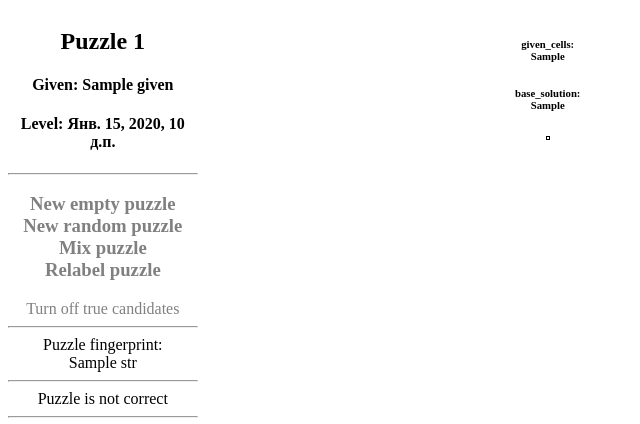
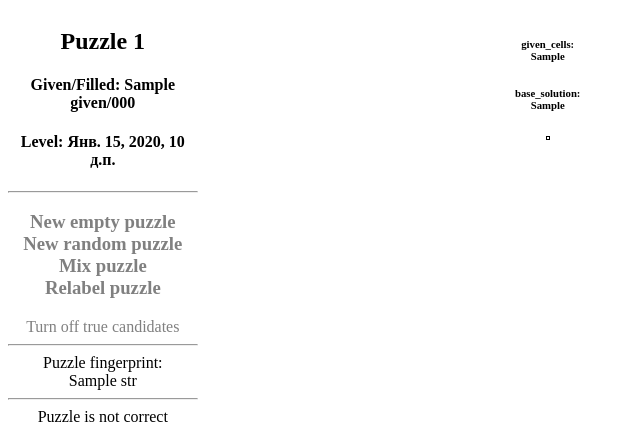
Before and after one commit to GermanMartynov/sdk17, a Django app: template templates/sudoku/puzzle.html in a window 1280 px wide. Shown: the top 424 px of the page, without its empty margins (0-640 px from the left). Run offline with Django 3.2, Linux system fonts and the light colour scheme; the template is opened without the code that fills it: most values are stand-ins (such as "Sample title", 1, 10 or a date in 2020).

Commit message:
перемешивание и откат для пазла и решения базового пазла

```diff
--- a/sudoku/sudoku.py
+++ b/sudoku/sudoku.py
@@ -182,8 +182,7 @@ class Puzzle:
                 self.grid[i].set(v)                 # ставим заначение
                 self.update_marks_by_value(i, v)    # пересчитываем метки
                 self.steps.append(self.grid[i])     # записываем установленную ячейку
-                if self.solved:
-                    if self.solved['solution'][i//9][i%9] != v: # если значение не совпадает с решением
+                if self.grid[i].value != self.grid[i].base_value: # если значение не совпадает с решением
                         self.solved = {}                # обнуляем решение
             else:   # если в заполненную:
                 return      # ничего не делаем и возвращаемся
--- a/sudoku/views.py
+++ b/sudoku/views.py
@@ -28,7 +28,7 @@ base_num = "m,,mn,"
 def show_puzzle(request):
     """показать пазл"""
     new.make_finger_print()
-    return render(request, 'sudoku/puzzle.html', {'puzzle': new, 'base_puzzle': base_puzzle})
+    return render(request, 'sudoku/puzzle.html', {'puzzle': new, 'base_puzzle': base_puzzle, 'number_of_filled': len(new.filled_cells)})
 
 def new_puzzle(request):
     """загрузить случайный пазл"""
--- a/templates/sudoku/puzzle.html
+++ b/templates/sudoku/puzzle.html
@@ -68,7 +68,7 @@
 <div class="puzzle_menu">
     <div class="center">
         <h2>Puzzle {{ base_puzzle.id }}</h2>
-        <h4>Given: {{ puzzle.given }}</h4>
+        <h4>Given/Filled: {{ puzzle.given }}/{{ number_of_filled }}</h4>
         <h4>Level: {{ base_puzzle.time_of_solving }}</h4>
         <hr>
         <h3>
```
